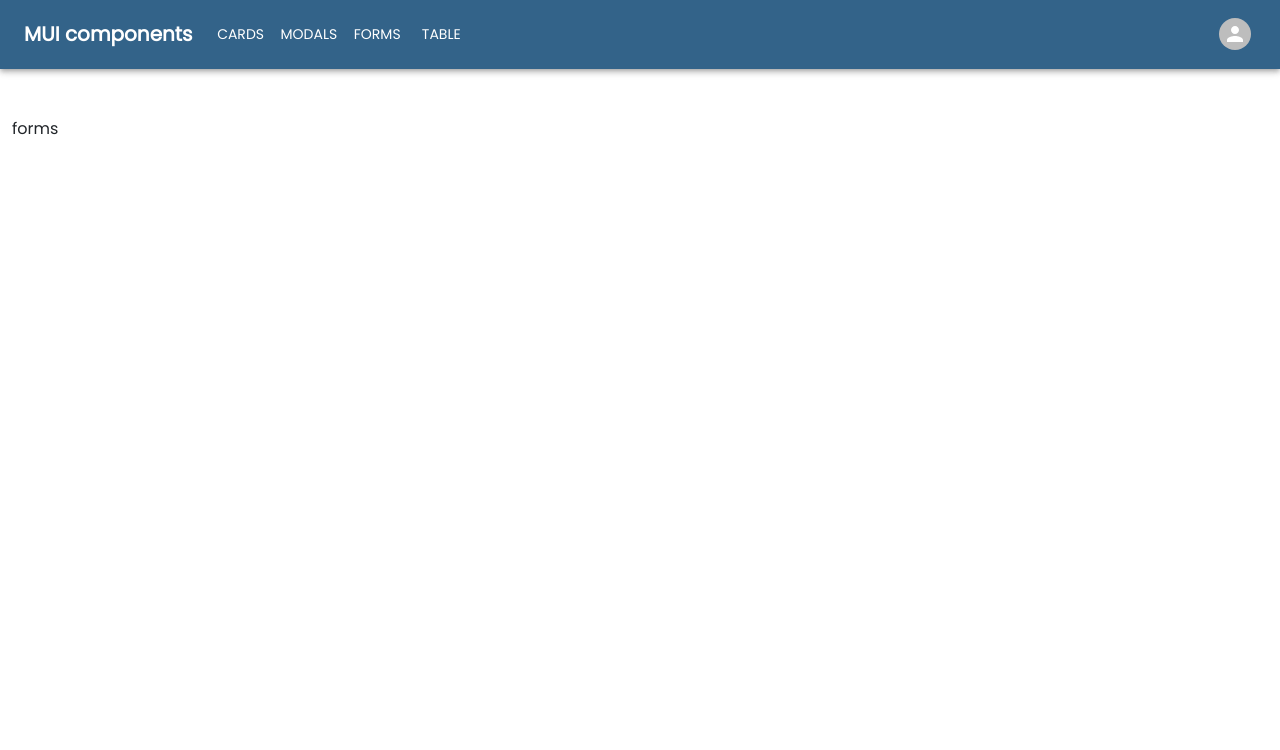
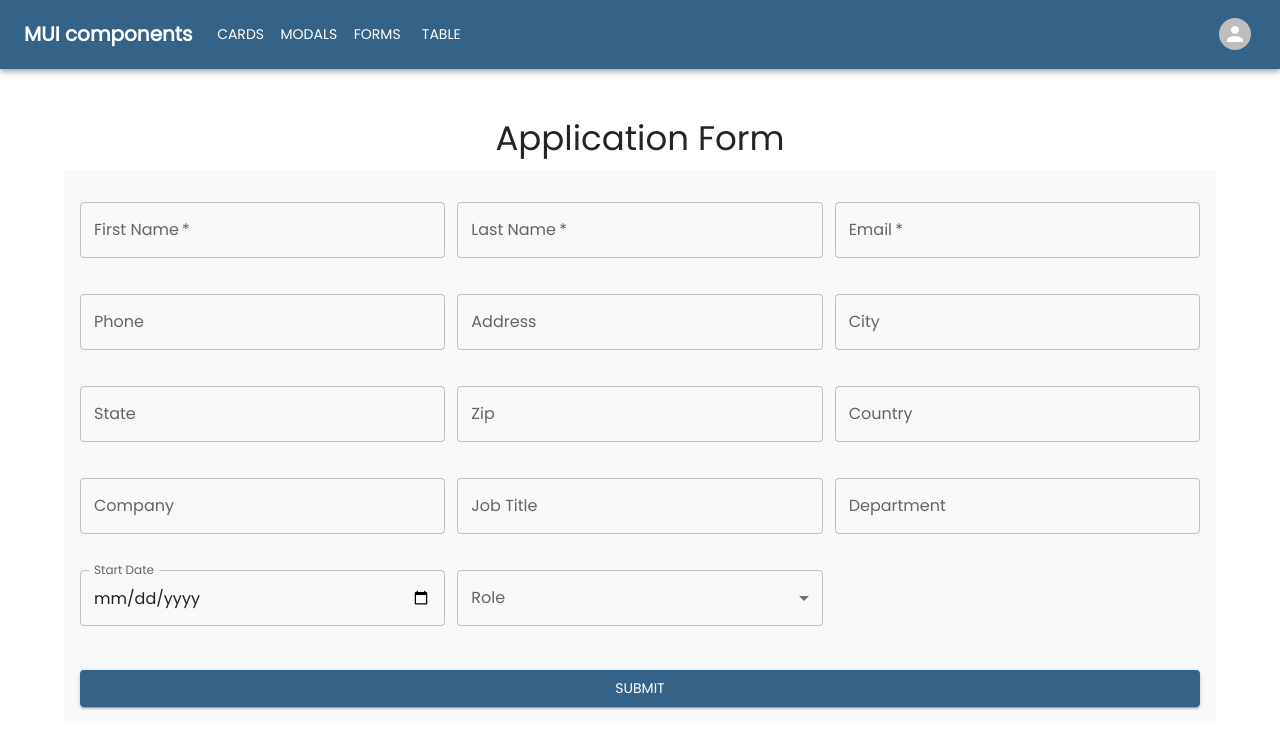
Before and after one commit to Liaqat22/MUI-components, a React (Create React App) app: page /forms in a window 1280 px wide. Shown: the top 750 px of the page. Built offline with nearby package versions, Linux system fonts and the light colour scheme; a web font is replaced by a local one.

Commit message:
Update Forms.js

```diff
--- a/src/pages/Forms.js
+++ b/src/pages/Forms.js
@@ -1,15 +1,216 @@
-import { Typography } from '@mui/material'
-import React from 'react'
+import React, { useState } from 'react';
+import { TextField, Button,  Typography, Container, Grid, Select, MenuItem, FormControl, InputLabel } from '@mui/material';
 
+const Forms = () => {
+  const [formData, setFormData] = useState({
+    firstName: '',
+    lastName: '',
+    email: '',
+    phone: '',
+    address: '',
+    city: '',
+    state: '',
+    zip: '',
+    country: '',
+    company: '',
+    jobTitle: '',
+    department: '',
+    startDate: '',
+    role: '', // Select options field
+  });
 
-function Forms() {
+  const handleChange = (e) => {
+    const { name, value } = e.target;
+    setFormData({
+      ...formData,
+      [name]: value,
+    });
+  };
+
+  const handleSubmit = (e) => {
+    e.preventDefault();
+    // Handle form submission logic
+    console.log('Form submitted:', formData);
+  };
+
   return (
-    <>
-    <div className='container-fluid'>
-    <Typography>forms</Typography>
+    <div className="container-fluid">
+      <div className='row'>
+
+      <Container maxWidth="lg">
+
+          <Typography variant="h4" component="h1" gutterBottom className='text-center'>
+            Application Form
+          </Typography>
+          <form onSubmit={handleSubmit} className='p-3 bg-light' >
+            <Grid container spacing={1.5}>
+              <Grid item xs={12} sm={4}>
+                <TextField
+                  label="First Name"
+                  name="firstName"
+                  value={formData.firstName}
+                  onChange={handleChange}
+                  fullWidth
+                  margin="normal"
+                  required
+                />
+              </Grid>
+              <Grid item xs={12} sm={4}>
+                <TextField
+                  label="Last Name"
+                  name="lastName"
+                  value={formData.lastName}
+                  onChange={handleChange}
+                  fullWidth
+                  margin="normal"
+                  required
+                />
+              </Grid>
+              <Grid item xs={12} sm={4}>
+                <TextField
+                  label="Email"
+                  name="email"
+                  value={formData.email}
+                  onChange={handleChange}
+                  type="email"
+                  fullWidth
+                  margin="normal"
+                  required
+                />
+              </Grid>
+              <Grid item xs={12} sm={4}>
+                <TextField
+                  label="Phone"
+                  name="phone"
+                  value={formData.phone}
+                  onChange={handleChange}
+                  type="tel"
+                  fullWidth
+                  margin="normal"
+                />
+              </Grid>
+              <Grid item xs={12} sm={4}>
+                <TextField
+                  label="Address"
+                  name="address"
+                  value={formData.address}
+                  onChange={handleChange}
+                  fullWidth
+                  margin="normal"
+                />
+              </Grid>
+              <Grid item xs={12} sm={4}>
+                <TextField
+                  label="City"
+                  name="city"
+                  value={formData.city}
+                  onChange={handleChange}
+                  fullWidth
+                  margin="normal"
+                />
+              </Grid>
+              <Grid item xs={12} sm={4}>
+                <TextField
+                  label="State"
+                  name="state"
+                  value={formData.state}
+                  onChange={handleChange}
+                  fullWidth
+                  margin="normal"
+                />
+              </Grid>
+              <Grid item xs={12} sm={4}>
+                <TextField
+                  label="Zip"
+                  name="zip"
+                  value={formData.zip}
+                  onChange={handleChange}
+                  fullWidth
+                  margin="normal"
+                />
+              </Grid>
+              <Grid item xs={12} sm={4}>
+                <TextField
+                  label="Country"
+                  name="country"
+                  value={formData.country}
+                  onChange={handleChange}
+                  fullWidth
+                  margin="normal"
+                />
+              </Grid>
+              <Grid item xs={12} sm={4}>
+                <TextField
+                  label="Company"
+                  name="company"
+                  value={formData.company}
+                  onChange={handleChange}
+                  fullWidth
+                  margin="normal"
+                />
+              </Grid>
+              <Grid item xs={12} sm={4}>
+                <TextField
+                  label="Job Title"
+                  name="jobTitle"
+                  value={formData.jobTitle}
+                  onChange={handleChange}
+                  fullWidth
+                  margin="normal"
+                />
+              </Grid>
+              <Grid item xs={12} sm={4}>
+                <TextField
+                  label="Department"
+                  name="department"
+                  value={formData.department}
+                  onChange={handleChange}
+                  fullWidth
+                  margin="normal"
+                />
+              </Grid>
+              <Grid item xs={12} sm={4}>
+                <TextField
+                  label="Start Date"
+                  name="startDate"
+                  value={formData.startDate}
+                  onChange={handleChange}
+                  type="date"
+                  InputLabelProps={{ shrink: true }}
+                  fullWidth
+                  margin="normal"
+                />
+              </Grid>
+              <Grid item xs={12} sm={4}>
+                <FormControl fullWidth margin="normal">
+                  <InputLabel>Role</InputLabel>
+                  <Select
+                    name="role"
+                    value={formData.role}
+                    onChange={handleChange}
+                  >
+                    <MenuItem value="">
+                      <em>None</em>
+                    </MenuItem>
+                    <MenuItem value="developer">Developer</MenuItem>
+                    <MenuItem value="designer">Designer</MenuItem>
+                    <MenuItem value="manager">Manager</MenuItem>
+                    <MenuItem value="qa">QA</MenuItem>
+                  </Select>
+                </FormControl>
+              </Grid>
+              <Grid item xs={12}>
+                <Button type="submit" variant="contained" color="primary" fullWidth sx={{ mt: 3 }}>
+                  Submit
+                </Button>
+              </Grid>
+            </Grid>
+          </form>
+      </Container>
+      </div>
+
     </div>
-    </>
-  )
-}
+  );
+};
 
-export default Forms
+export default Forms;
```
